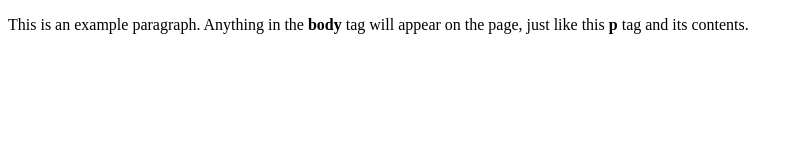
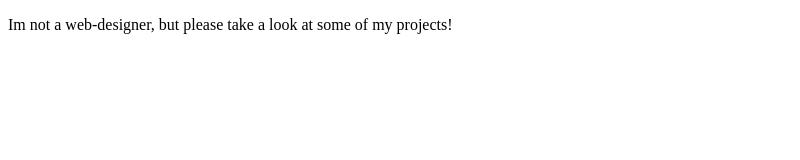
Before and after one commit to triplesix2001/prebenbargum.github.io, a plain HTML site: page index.html in a window 1280 px wide. Shown: the whole page, without its empty margins (0-800 px from the left). Drawn offline with Linux system fonts and the light colour scheme.

Commit message:
first commit

```diff
--- a/index.html
+++ b/index.html
@@ -1,9 +1,9 @@
 <!doctype html>
 <html>
   <head>
-    <title>This is the title of the webpage!</title>
+    <title>My webpage</title>
   </head>
   <body>
-    <p>This is an example paragraph. Anything in the <strong>body</strong> tag will appear on the page, just like this <strong>p</strong> tag and its contents.</p>
+    <p>Im not a web-designer, but please take a look at some of my projects!</p>
   </body>
 </html>
```
